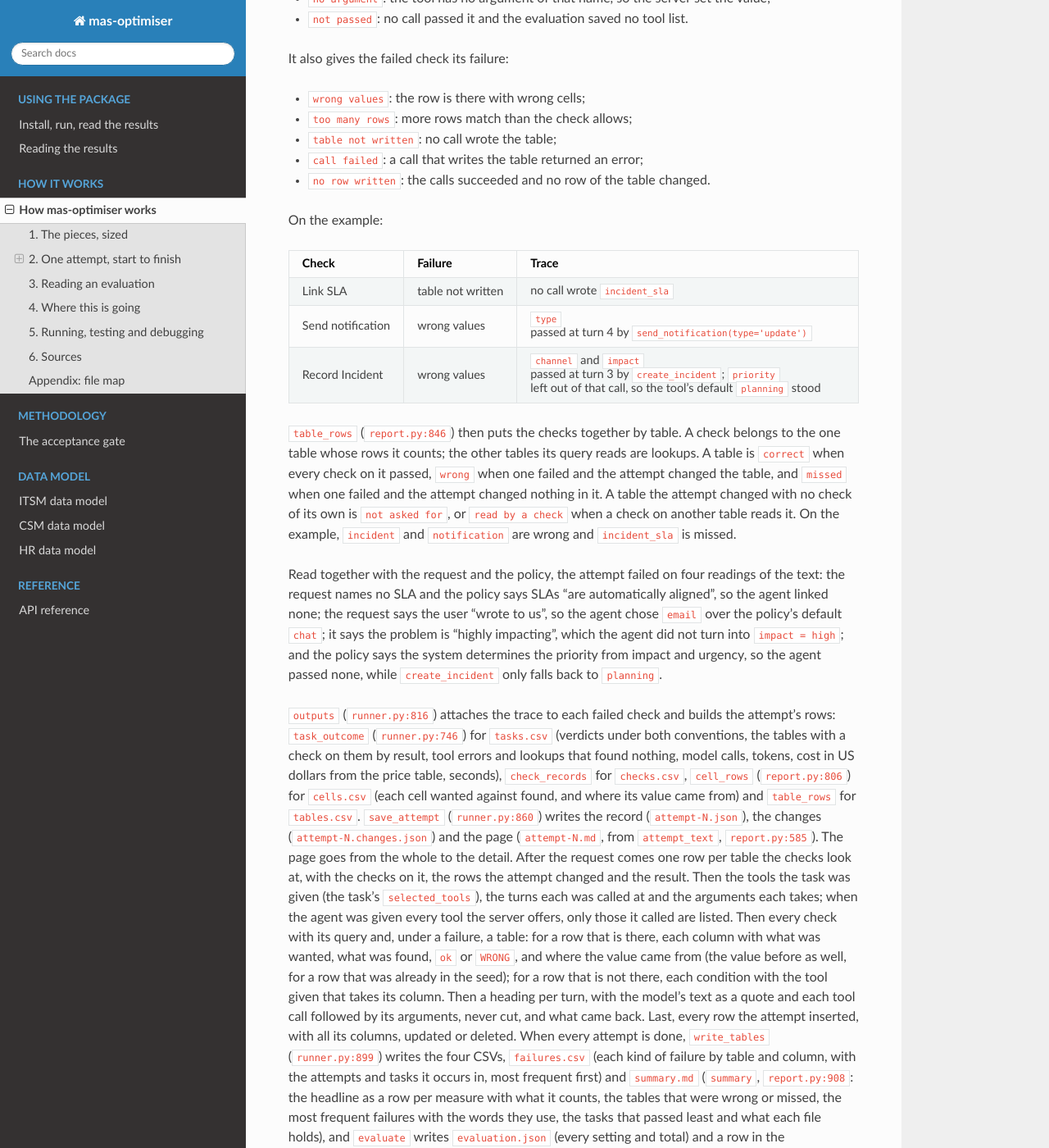
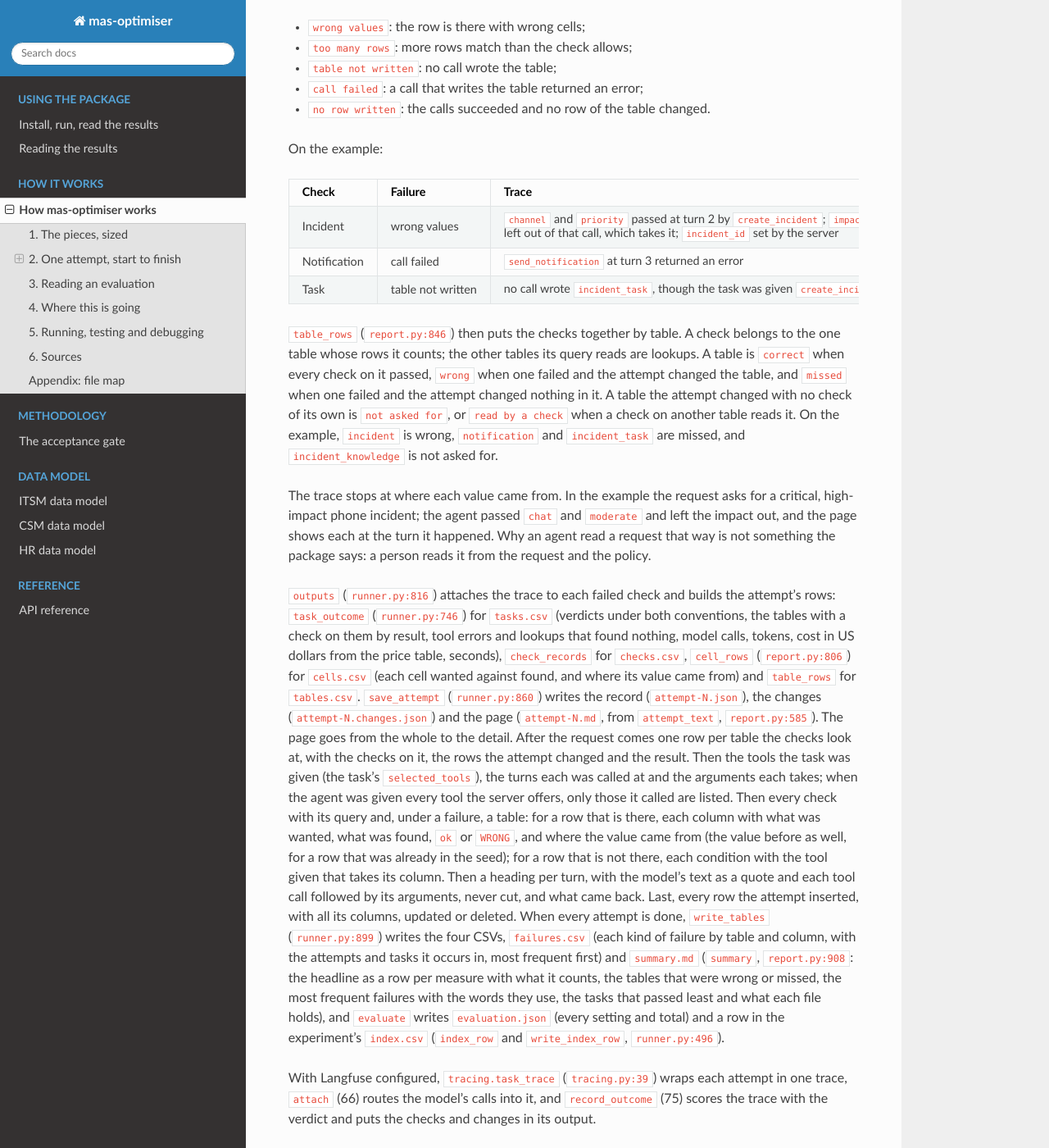
Before and after one commit to muck-or-mack/mas-optimiser, a Sphinx documentation site: the page built from docs/how-it-works.md, in a window 1280 px wide and 1400 px high, scrolled down 6162 px. Shown: the whole window at 82% size. Built offline with Sphinx 7.4.7 and the Read the Docs theme 3.1.0, drawn with Linux system fonts in a browser that asks for light colours; some of the changed text lies outside the part shown.

Commit message:
how-it-works follows a made-up attempt, the one the page tests use, and the demo steps name no task

````diff
--- a/docs/how-it-works.md
+++ b/docs/how-it-works.md
@@ -16,12 +16,15 @@ vendored unchanged under `vendor/enterpriseops-gym/`; blue boxes are this
 package; yellow boxes are services outside the process; green shapes are
 files.
 
-The document follows one real attempt from the 3 November baseline so
-that every mechanism is shown on data: task
-`task_20251212_191815_314_391f1eff_c23d76df` (ITSM, in the training set),
-attempt 1, whose page is
-`evaluations/baseline-haiku/2026-11-03-0803/itsm/tasks/<task>/attempt-1.md`. Line
-numbers refer to the files at the commit that last changed this document
+The document follows one attempt so that every mechanism is shown on
+data. The attempt is made up. It describes no task of the benchmark, so no
+task has to count as already read when the tasks are split, and no task's
+result is published here. Its names resemble the ITSM domain's. It is the
+attempt the unit tests build their page from (`EXECUTION` in
+`tests/unit/test_report.py`), so every table of the example below is what
+the code gives for it. A real attempt's page has the same parts: the
+demonstration in the README makes one. Line numbers refer to the files at
+the commit that last changed this document
 (`git log -1 -- docs/how-it-works.md`).
 
 
@@ -79,28 +82,22 @@ returning to:
   that an incident's `channel` defaults to `chat` and its `impact` to `low`
   when the request gives neither, and that `priority` is derived from
   impact and urgency by a matrix.
-- `user_prompt`: the request. The example's reads, in short: Isabella Rossi
-  wrote in; her email server (serial SERVER-SF-SRV01) has been down for a
-  long time; it is highly impacting her work; she needs it fixed with high
-  urgency; check for services linked to the server and associate them;
-  record an incident; send her a report that it is registered.
+- `user_prompt`: the request. The example's reads: "Log a critical,
+  high-impact phone incident for Benjamin".
 - `gym_servers_config`: which domain server to use and which seed file to
   load into it.
 - `verifiers`: the checks, each an SQL query on the final database with an
-  expected value. The example has three:
+  expected value. The example has four. Three of them failed:
 
 ```sql
-Link SLA:          SELECT COUNT(*) FROM incident_sla WHERE incident_sla_id = "TSLA_011"
-                   AND incident_id = "INC_024" AND sla_def_id = "SLA_007" AND stage = "in_progress"
-Send notification: SELECT COUNT(*) FROM notification WHERE notification_id = "NOTIF_008"
-                   AND incident_id = "INC_024" AND email = "isabella.rossi@acme.com" AND type = "report"
-Record Incident:   SELECT COUNT(*) FROM incident WHERE incident_id = "INC_024" AND service = "SVC_003"
-                   AND configuration_item = "CI_004" AND caller_id = "USER_010" AND channel = "chat"
-                   AND status = "new" AND category = "software" AND impact = "high"
-                   AND urgency = "high" AND priority = "critical"
+Incident:     SELECT COUNT(*) FROM incident WHERE incident_id = 'INC_024' AND channel = 'phone'
+              AND priority = 'critical' AND impact = 'high'
+Notification: SELECT COUNT(*) FROM notification WHERE incident_id = 'INC_024'
+Task:         SELECT COUNT(*) FROM incident_task WHERE incident_id = 'INC_024'
 ```
 
-Each expects the count 1. A task passes only when every check passes.
+The fourth, Caller, passed. Each expects the count 1. A task passes only
+when every check passes.
 
 ### 2.3 The executor
 
@@ -169,15 +166,14 @@ The loop returns the final text, the full `conversation_flow`, the tools
 used and the tool results (`react.py:119-125`); the executor keeps all of
 it in the attempt's record (`executor.py:380-398`).
 
-The example took five turns:
+The example took four turns:
 
-| Turn | Tool call | What came back |
-|---|---|---|
-| 1 | `get_user_using_email` and `find_configuration_item_by_serial_number` | the user (USER_010) and the server (CI_004, in use) |
-| 2 | `find_services` | the service list; the agent picks "Acme Email Service" (SVC_003) |
-| 3 | `create_incident` with caller USER_010, service SVC_003, CI_004, channel `email`, impact `low`, urgency `high`, category `software` | incident INC_024 with priority `planning`, set by the server |
-| 4 | `send_notification` to the user with type `update` | notification NOTIF_008 |
-| 5 | no tool call: a summary for the user | the loop ends |
+| Turn | Tool call                                                            | What came back                 |
+|------|----------------------------------------------------------------------|--------------------------------|
+| 1    | `list_users` with first name Benjamin                                | the user, id 7                 |
+| 2    | `create_incident` with caller 7, channel `chat`, priority `moderate` | incident INC_024               |
+| 3    | `send_notification` for INC_024                                      | an error: the email is unknown |
+| 4    | no tool call: "Logged INC_024."                                      | the loop ends                  |
 
 So the harness, the thing the project improves, is: the loop (`react.py`),
 the model client (`llm_client.py`), the tool client (`mcp_client.py`), the
@@ -221,8 +217,8 @@ Three details of the data make the benchmark's own count wrong, and
 
 `benchmark_verdict` (`checks.py:296`) recovers what the benchmark would have
 reported for the attempt, and `check_records` (`checks.py:324`) flattens
-the verdicts into the rows of `checks.csv`. The example's three checks all
-failed, under both conventions.
+the verdicts into the rows of `checks.csv`. In the example three of the
+four checks failed and one passed.
 
 ### 2.6 What changed, and why each check failed
 
@@ -242,7 +238,8 @@ seed file by `seeds.build_seed_database` (`seeds.py:194`) from the schema
 committed under `data/schemas/` (fetched from the servers once by
 `mas-optimiser schema`, which also writes the readable data-model pages
 under `docs/data-model/`) and the seed file's inserts. The example changed
-two tables: one row inserted in `incident`, one in `notification`.
+two tables: one row inserted in `incident`, and one in `incident_knowledge`,
+a table no check asks about.
 
 Then each failed check goes through `diagnosis.diagnose`
 (`diagnosis.py:116`). The query is read by `sql.parse` (`sql.py:184`), the
@@ -262,13 +259,15 @@ value is fetched (187-191). Every query runs on the attempt's own database;
 no model is involved, and a condition an untouched row happens to satisfy
 is never credited.
 
-The example's diagnosis:
+The example's diagnosis (written into the test data by hand, since the unit
+tests of the page run without a database; `tests/unit/test_diagnosis.py`
+tests the diagnosis itself on small databases):
 
-| Check | Kind | What the diagnosis found |
-|---|---|---|
-| Link SLA | `no_rows` | the attempt inserted or updated nothing in `incident_sla` |
-| Send notification | `cells` | row NOTIF_008: id, incident and email right; `type` is `update`, wanted `report` |
-| Record Incident | `cells` | row INC_024: seven conditions right; `channel` is `email`, wanted `chat`; `impact` is `low`, wanted `high`; `priority` is `planning`, wanted `critical` |
+| Check        | Kind      | What the diagnosis found                                                                                                                      |
+|--------------|-----------|-----------------------------------------------------------------------------------------------------------------------------------------------|
+| Incident     | `cells`   | row INC_024: the id right; `channel` is `chat`, wanted `phone`; `priority` is `moderate`, wanted `critical`; `impact` is `low`, wanted `high` |
+| Notification | `no_rows` | the attempt inserted or updated nothing in `notification`                                                                                     |
+| Task         | `no_rows` | the attempt inserted or updated nothing in `incident_task`                                                                                    |
 
 ### 2.7 From a wrong cell to the turn that set it
 
@@ -305,11 +304,11 @@ It also gives the failed check its failure:
 
 On the example:
 
-| Check | Failure | Trace |
-|---|---|---|
-| Link SLA | table not written | no call wrote `incident_sla` |
-| Send notification | wrong values | `type` passed at turn 4 by `send_notification(type='update')` |
-| Record Incident | wrong values | `channel` and `impact` passed at turn 3 by `create_incident`; `priority` left out of that call, so the tool's default `planning` stood |
+| Check        | Failure           | Trace                                                                                                                                           |
+|--------------|-------------------|-------------------------------------------------------------------------------------------------------------------------------------------------|
+| Incident     | wrong values      | `channel` and `priority` passed at turn 2 by `create_incident`; `impact` left out of that call, which takes it; `incident_id` set by the server |
+| Notification | call failed       | `send_notification` at turn 3 returned an error                                                                                                 |
+| Task         | table not written | no call wrote `incident_task`, though the task was given `create_incident_task`                                                                 |
 
 `table_rows` (`report.py:846`) then puts the checks together by table. A
 check belongs to the one table whose rows it counts; the other tables its
@@ -318,16 +317,14 @@ passed, `wrong` when one failed and the attempt changed the table, and
 `missed` when one failed and the attempt changed nothing in it. A table
 the attempt changed with no check of its own is `not asked for`, or `read
 by a check` when a check on another table reads it. On the example,
-`incident` and `notification` are wrong and `incident_sla` is missed.
+`incident` is wrong, `notification` and `incident_task` are missed, and
+`incident_knowledge` is not asked for.
 
-Read together with the request and the policy, the attempt failed on four
-readings of the text: the request names no SLA and the policy says SLAs
-"are automatically aligned", so the agent linked none; the request says the
-user "wrote to us", so the agent chose `email` over the policy's default
-`chat`; it says the problem is "highly impacting", which the agent did not
-turn into `impact = high`; and the policy says the system determines the
-priority from impact and urgency, so the agent passed none, while
-`create_incident` only falls back to `planning`.
+The trace stops at where each value came from. In the example the request
+asks for a critical, high-impact phone incident; the agent passed `chat`
+and `moderate` and left the impact out, and the page shows each at the turn
+it happened. Why an agent read a request that way is not something the
+package says: a person reads it from the request and the policy.
 
 `outputs` (`runner.py:816`) attaches the trace to each failed check and
 builds the attempt's rows: `task_outcome` (`runner.py:746`) for `tasks.csv`
````
Also changed, not shown: README.md (+5 -6 lines), 1 other file.
